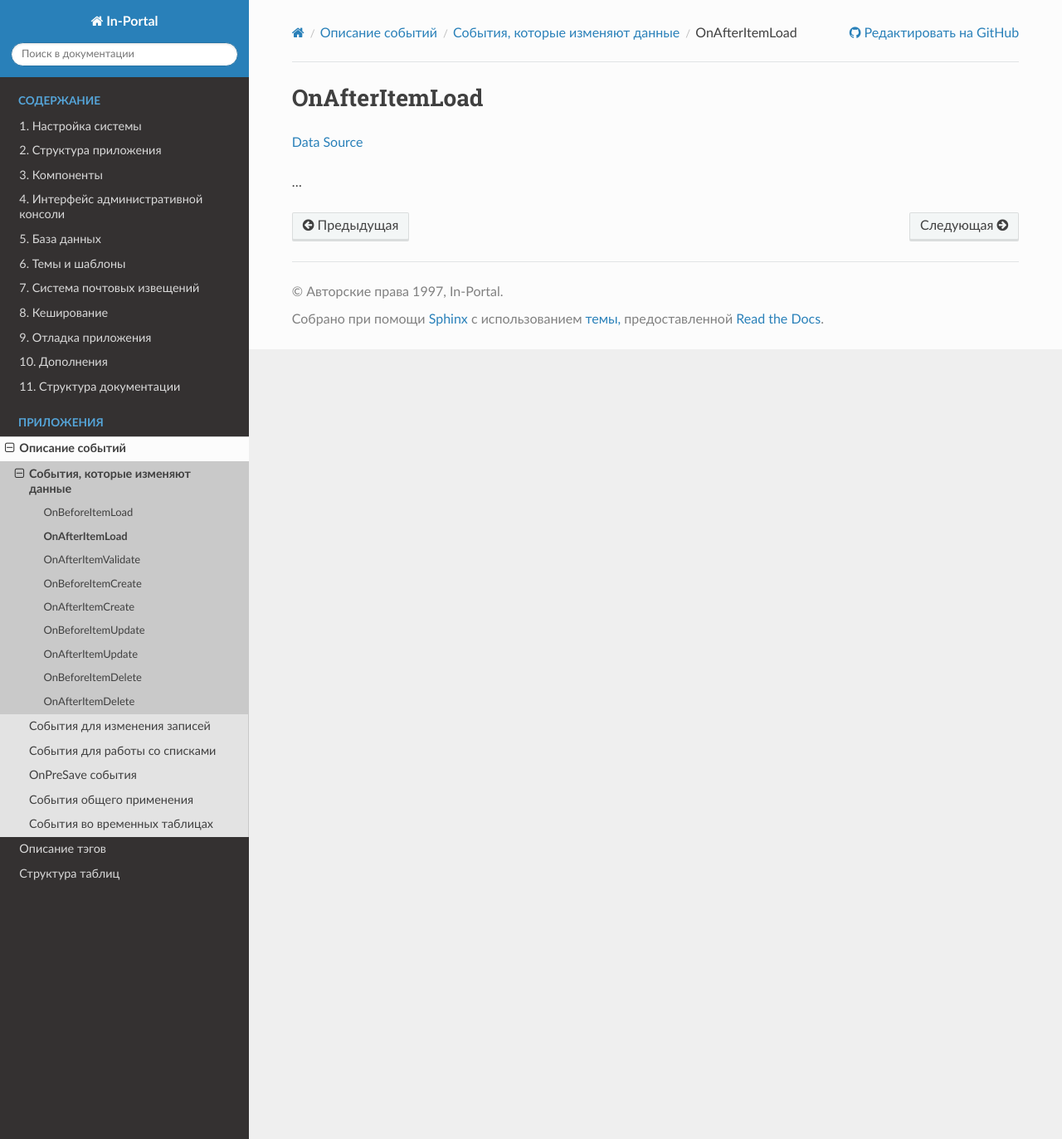
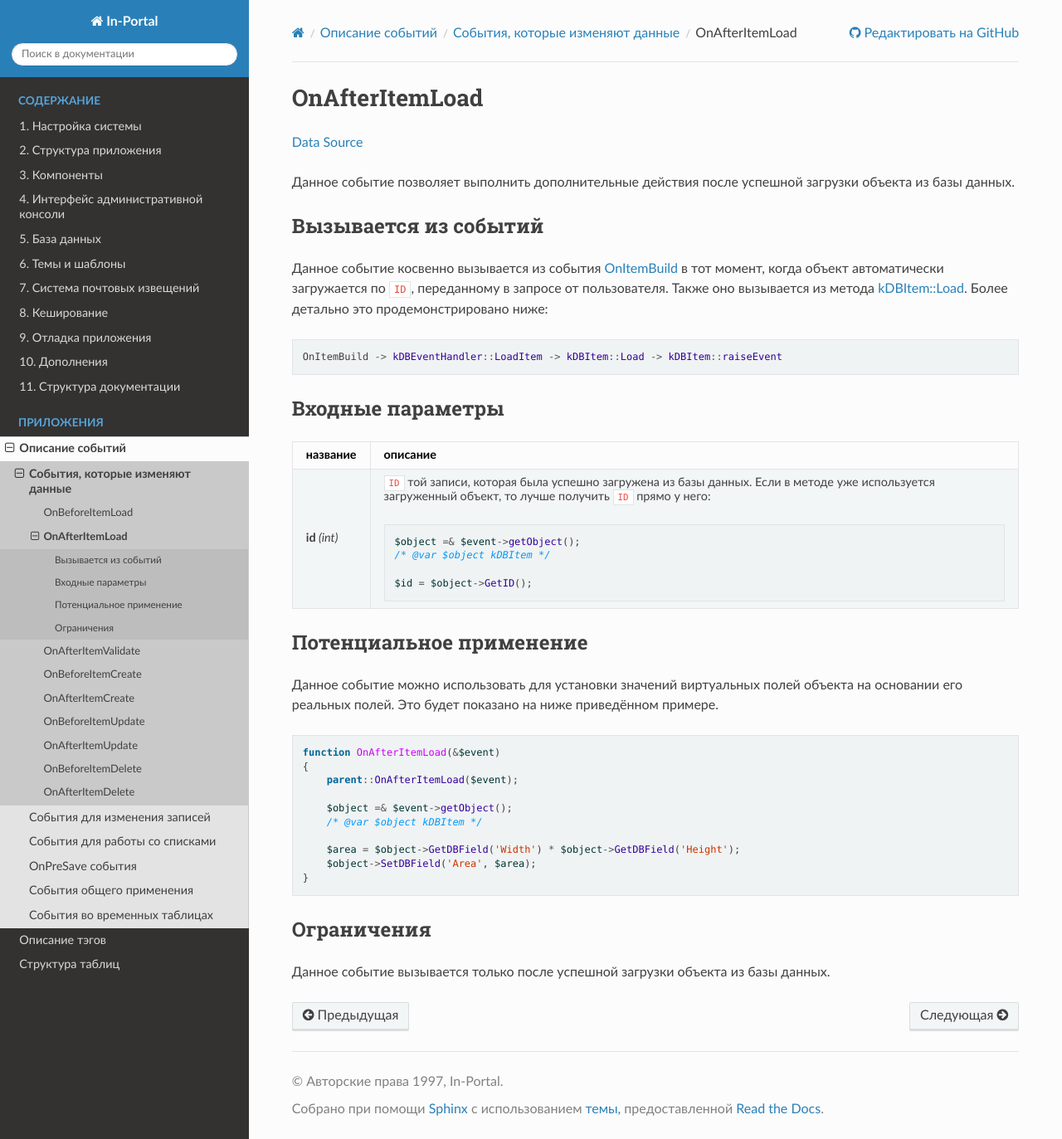
Before and after one commit to in-portal/guide-ru, a Sphinx documentation site: the page built from docs/events/modify_data/on_after_item_load.rst, in a window 1280 px wide and 1373 px high. Shown: the whole window at 83% size. Built offline with Sphinx 7.4.7 and the Read the Docs theme 3.1.0, drawn with Linux system fonts in a browser that asks for light colours.

Commit message:
Integrated "/events/modify_data/on_after_item_load.rst"

```diff
--- a/docs/events/modify_data/on_after_item_load.rst
+++ b/docs/events/modify_data/on_after_item_load.rst
@@ -2,6 +2,59 @@ OnAfterItemLoad
 ===============
 `Data Source`_
 
-...
+Данное событие позволяет выполнить дополнительные действия после успешной загрузки объекта из базы данных.
+
+Вызывается из событий
+---------------------
+
+Данное событие косвенно вызывается из события :doc:`/events/general/on_item_build` в тот момент, когда объект
+автоматически загружается по ``ID``, переданному в запросе от пользователя. Также оно вызывается из метода
+:doc:`kDBItem::Load </application_structure/system_classes/working_with_kdbitem_class>`. Более детально это
+продемонстрировано ниже:
+
+.. code::
+
+  OnItemBuild -> kDBEventHandler::LoadItem -> kDBItem::Load -> kDBItem::raiseEvent
+
+Входные параметры
+-----------------
+
++----------------------+----------------------------------------------------------------------------------+
+| название             | описание                                                                         |
++======================+==================================================================================+
+| .. config-property:: | ``ID`` той записи, которая была успешно загружена из базы данных. Если в методе  |
+|    :name: id         | уже используется загруженный объект, то лучше получить ``ID`` прямо у него:      |
+|    :type: int        |                                                                                  |
+|                      | .. code:: php                                                                    |
+|                      |                                                                                  |
+|                      |    $object =& $event->getObject();                                               |
+|                      |    /* @var $object kDBItem */                                                    |
+|                      |                                                                                  |
+|                      |    $id = $object->GetID();                                                       |
++----------------------+----------------------------------------------------------------------------------+
+
+Потенциальное применение
+------------------------
+
+Данное событие можно использовать для установки значений виртуальных полей объекта на основании его
+реальных полей. Это будет показано на ниже приведённом примере.
+
+.. code:: php
+
+   function OnAfterItemLoad(&$event)
+   {
+       parent::OnAfterItemLoad($event);
+
+       $object =& $event->getObject();
+       /* @var $object kDBItem */
+
+       $area = $object->GetDBField('Width') * $object->GetDBField('Height');
+       $object->SetDBField('Area', $area);
+   }
+
+Ограничения
+-----------
+
+Данное событие вызывается только после успешной загрузки объекта из базы данных.
 
 .. _Data Source: http://guide.in-portal.org/rus/index.php/EventHandler:OnAfterItemLoad
```
